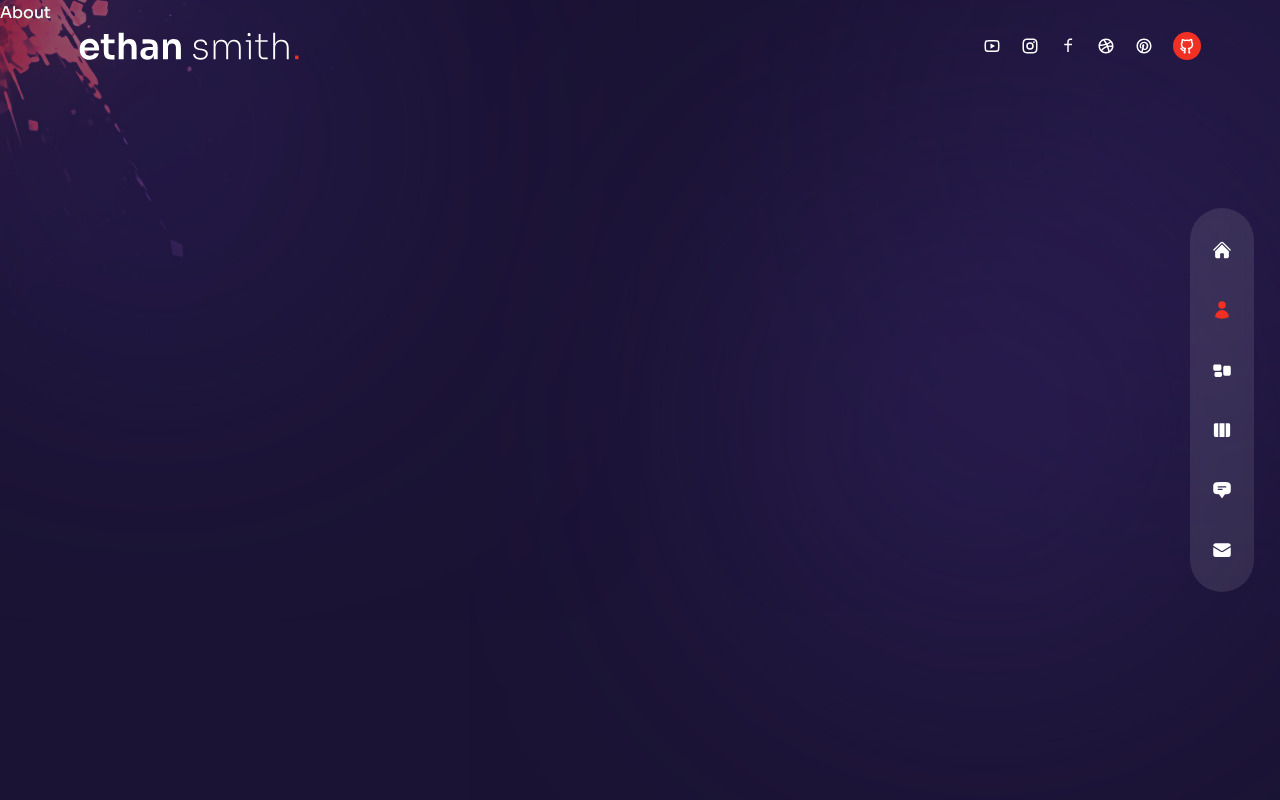
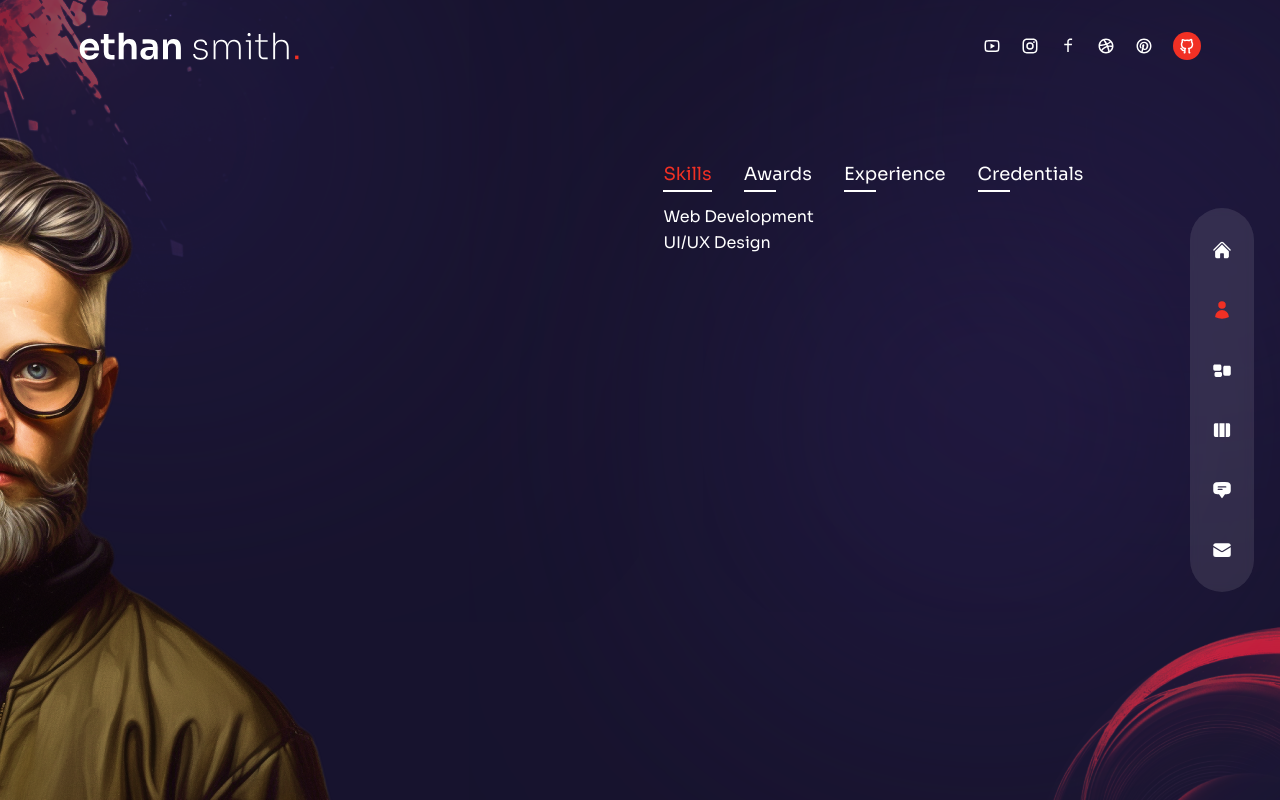
Before and after one commit to runehand/modern-portfolio, a Next.js app: page /about in a window 1280 px wide. Built offline with nearby package versions, Linux system fonts and the light colour scheme.

Commit message:
about page layout implemented

```diff
--- a/components/Circles.jsx
+++ b/components/Circles.jsx
@@ -1,5 +1,17 @@
+import Image from "next/image";
+
 const Circles = () => {
-  return <div>Circles</div>;
+  return (
+    <div className="w-[200px] xl:w-[300px] absolute -right-16 -bottom-2 mix-blend-color-dodge animate-pulse duration-75 z-10">
+      <Image
+        src="/circles.png"
+        alt="circles"
+        width={260}
+        height={200}
+        className="w-full h-full"
+      />
+    </div>
+  );
 };
 
 export default Circles;
--- a/pages/about/index.jsx
+++ b/pages/about/index.jsx
@@ -1,95 +1,144 @@
-// icons
+import { motion } from "framer-motion";
+import { useState } from "react";
 import {
+  FaCss3,
+  FaFigma,
   FaHtml5,
-  FaCss3,
   FaJs,
   FaReact,
   FaWordpress,
-  FaFigma,
 } from "react-icons/fa";
-
 import {
+  SiAdobephotoshop,
+  SiAdobexd,
+  SiFramer,
   SiNextdotjs,
-  SiFramer,
-  SiAdobexd,
-  SiAdobephotoshop,
 } from "react-icons/si";
 
+import Avatar from "../../components/Avatar";
+import Circles from "../../components/Circles";
+import { fadeIn } from "../../variants";
 
 //  data
-const aboutData = [
+export const aboutData = [
   {
-    title: 'skills',
+    title: "skills",
     info: [
       {
-        title: 'Web Development',
+        title: "Web Development",
         icons: [
-          <FaHtml5 />,
-          <FaCss3 />,
-          <FaJs />,
-          <FaReact />,
-          <SiNextdotjs />,
-          <SiFramer />,
-          <FaWordpress />,
+          FaHtml5,
+          FaCss3,
+          FaJs,
+          FaReact,
+          SiNextdotjs,
+          SiFramer,
+          FaWordpress,
         ],
       },
       {
-        title: 'UI/UX Design',
-        icons: [<FaFigma />, <SiAdobexd />, <SiAdobephotoshop />],
+        title: "UI/UX Design",
+        icons: [FaFigma, SiAdobexd, SiAdobephotoshop],
       },
     ],
   },
   {
-    title: 'awards',
+    title: "awards",
     info: [
       {
-        title: 'Webby Awards - Honoree',
-        stage: '2011 - 2012',
+        title: "Webby Awards - Honoree",
+        stage: "2011 - 2012",
       },
       {
-        title: 'Adobe Design Achievement Awards - Finalist',
-        stage: '2009 - 2010',
+        title: "Adobe Design Achievement Awards - Finalist",
+        stage: "2009 - 2010",
       },
     ],
   },
   {
-    title: 'experience',
+    title: "experience",
     info: [
       {
-        title: 'UX/UI Designer - XYZ Company',
-        stage: '2012 - 2023',
+        title: "UX/UI Designer - XYZ Company",
+        stage: "2012 - 2023",
       },
       {
-        title: 'Web Developer - ABC Agency',
-        stage: '2010 - 2012',
+        title: "Web Developer - ABC Agency",
+        stage: "2010 - 2012",
       },
       {
-        title: 'Intern - DEF Corporation',
-        stage: '2008 - 2010',
+        title: "Intern - DEF Corporation",
+        stage: "2008 - 2010",
       },
     ],
   },
   {
-    title: 'credentials',
+    title: "credentials",
     info: [
       {
-        title: 'Web Development - ABC University, LA, CA',
-        stage: '2011',
+        title: "Web Development - ABC University, LA, CA",
+        stage: "2011",
       },
       {
-        title: 'Computer Science Diploma - AV Technical Institute',
-        stage: '2009',
+        title: "Computer Science Diploma - AV Technical Institute",
+        stage: "2009",
       },
       {
-        title: 'Certified Graphic Designer - ABC Institute, Los Angeles, CA',
-        stage: '2006',
+        title: "Certified Graphic Designer - ABC Institute, Los Angeles, CA",
+        stage: "2006",
       },
     ],
   },
 ];
 
 const About = () => {
-  return <div>About</div>;
+  const [index, setIndex] = useState(0);
+
+  return (
+    <div className="h-full bg-primary/30 py-32 text-center xl:text-left">
+      <Circles />
+
+      {/* avatar img */}
+      <motion.div
+        variants={fadeIn("right", 0.2)}
+        initial="hidden"
+        animate="show"
+        exit="hidden"
+        className="hidden xl:flex absolute bottom-0 -left-[370px]"
+      >
+        <Avatar />
+      </motion.div>
+
+      <div className="container mx-auto h-full flex flex-col items-center xl:flex-row gap-x-6">
+        <div className="flex-1 flex flex-col justify-center">text</div>
+        <div className="flex flex-col w-full xl:max-w-[48%] h-[480px]">
+          <div className="flex gap-x-4 xl:gap-x-8 mx-auto xl:mx-0 mb-4">
+            {aboutData.map((item, itemI) => (
+              <div
+                key={itemI}
+                className={`${
+                  index === itemI &&
+                  "text-accent after:w-[100%] after:bg-accent after:transition-all after:duration-300"
+                } cursor-pointer capitalize xl:text-lg relative after:w-8 after:h-[2px] after:bg-white after:absolute after:-bottom-1 after:left-0`}
+                onClick={() => setIndex(itemI)}
+              >
+                {item.title}
+              </div>
+            ))}
+          </div>
+
+          <div className="">
+            {aboutData[index].info.map((item, itemI) => (
+              <div key={itemI} className="">
+                {/* title */}
+                <div className="">{item.title}</div>
+              </div>
+            ))}
+          </div>
+        </div>
+      </div>
+    </div>
+  );
 };
 
 export default About;
```
